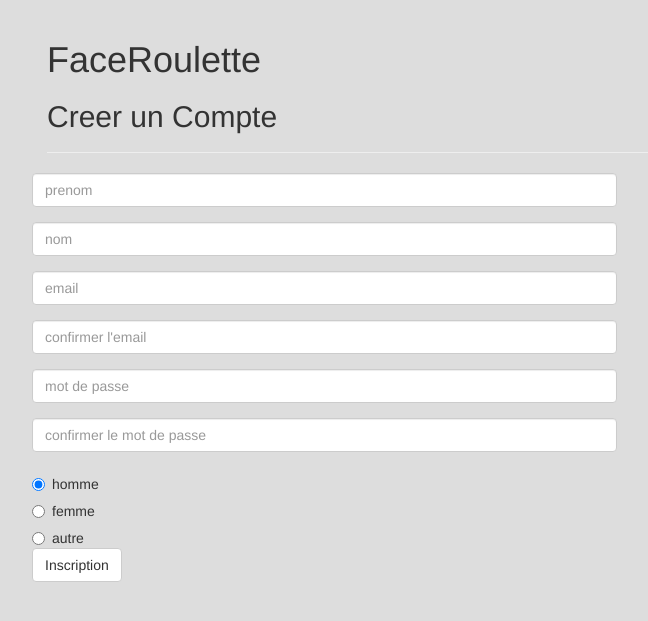
After one commit to BezannierM/archi_web, a Django app: page /inscription in a window 1280 px wide. The commit adds this page. Shown: the top 621 px of the page, without its empty margins (23-671 px from the left). Run offline with Django 3.2, Linux system fonts and the light colour scheme; some libraries are stand-ins or nearby versions.

Commit message:
page default + inscription + bouton creercompte

```diff
--- a/mysite/mysite/urls.py
+++ b/mysite/mysite/urls.py
@@ -22,4 +22,5 @@ urlpatterns = [
     url(r'^polls/', include('polls.urls')),
     url(r'^admin/', admin.site.urls),
     url(r'^$', views.ConnexionView, name='connexion'),
+    url(r'^inscription', views.InscriptionView, name='inscription'),
 ]
--- a/mysite/mysite/views.py
+++ b/mysite/mysite/views.py
@@ -11,3 +11,7 @@ from django.utils import timezone
 def ConnexionView(request):
 
 	return render(request,'connexion.html')
+
+def InscriptionView(request):
+
+    return render(request,'inscription.html')
--- a/mysite/polls/templates/connexion.html
+++ b/mysite/polls/templates/connexion.html
@@ -38,8 +38,8 @@
 
   			<button type="submit" class="btn btn-default">Connexion</button>
 
-  			<div class="form-group">
-			<button type="submit" class="btn btn-default">Creer un compte</button>
+  			<div class="btn-group">
+				<a href="{% url 'inscription'%}" class="btn btn-large btn-info" > Creer un compte</a>
   			</div>
 		</form>
 
--- /dev/null
+++ b/mysite/polls/templates/inscription.html
@@ -0,0 +1,80 @@
+<!DOCTYPE HTML>
+<html>
+
+  <head>
+    <meta charset="utf-8">
+    <link href="assets/css/bootstrap.css" rel="stylesheet">
+    <style type="text/css">
+      body { background-color:#DDD; }
+      [class*="col"] { margin-bottom: 20px; }
+      img { width: 100%; }
+      .well {
+        background-color:#CCC;
+        padding: 20px;
+      }
+    </style>
+  </head>
+
+  <body>
+    <div class="container">
+      <header class="page-header">
+        <h1>FaceRoulette</h1>
+        <h2>Creer un Compte</h2>
+      </header>
+      <section class="row">
+
+    <!-- textarea -->
+        <form class="form-horizontal col-lg-6">
+        	<div class="form-group">
+        		<input type="text" class="form-control" id="prenom" placeholder="prenom">
+        	</div>
+        	<div class="form-group">
+  				<input type="text" class="form-control" id="nom" placeholder="nom">
+ 			</div>
+
+ 	<!-- email -->
+ 			<div class="form-group">
+        		<input type="text" class="form-control" id="email" placeholder="email">
+        	</div>
+        	<div class="form-group">
+  				<input type="text" class="form-control" id="confirm_email" placeholder="confirmer l'email">
+ 			</div>
+
+ 	<!-- password -->
+ 			<div class="form-group">
+        		<input type="password" class="form-control" id="password" placeholder="mot de passe">
+        	</div>
+        	<div class="form-group">
+  				<input type="password" class="form-control" id="confirm_pass" placeholder="confirmer le mot de passe">
+ 			</div>
+
+	<!-- radios -->
+  			<div class="form-group">
+  			<div class="radio">
+    <label for="radios-0">
+      <input type="radio" name="radios" id="radios-0" value="homme" checked="checked">
+      homme
+    </label>
+	</div>
+  <div class="radio">
+    <label for="radios-1">
+      <input type="radio" name="radios" id="radios-1" value="femme">
+      femme
+    </label>
+	</div>
+  <div class="radio">
+    <label for="radios-2">
+      <input type="radio" name="radios" id="radios-2" value="autre">
+      autre
+    </label>
+	</div>
+
+  			<button type="submit" class="btn btn-default">Inscription</button>
+
+
+		</form>
+
+      </section>
+    </div>
+  </body>
+</html>
```
Also changed, not shown: mysite/mysite/._urls.py, mysite/mysite/._views.py, 1 other file.
